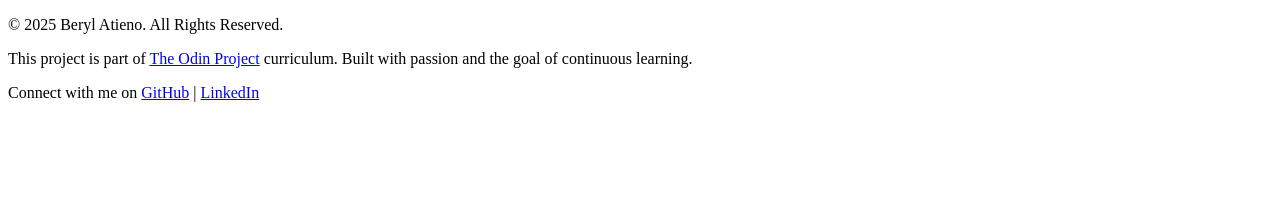
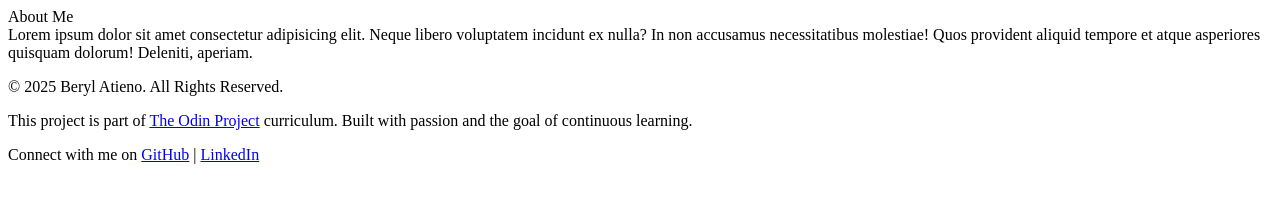
Before and after one commit to BerylCAtieno/homepage, a plain HTML site: page index.html in a window 1280 px wide. Drawn offline with Linux system fonts and the light colour scheme.

Commit message:
home section html

```diff
--- a/index.html
+++ b/index.html
@@ -7,7 +7,17 @@
     <link rel="stylesheet" href="styles.css">
 </head>
 <body>
-    <section id="home"></section>
+    <section id="home">
+        <div class="flex-container home-elements">
+            <div id="profile-image"></div>
+            <div id="profile-name"></div>
+            <div id="about-content-container" class="flex-container">
+                <div id="about-me">About Me</div>
+                <div id="about-me-description">Lorem ipsum dolor sit amet consectetur adipisicing elit. Neque libero voluptatem incidunt ex nulla? In non accusamus necessitatibus molestiae! Quos provident aliquid tempore et atque asperiores quisquam dolorum! Deleniti, aperiam.</div>
+                <div class="flex-container socials"></div>
+            </div>
+        </div>
+    </section>
     <section id="projects"></section>
     <section id="contact"></section>
     <footer>
```
